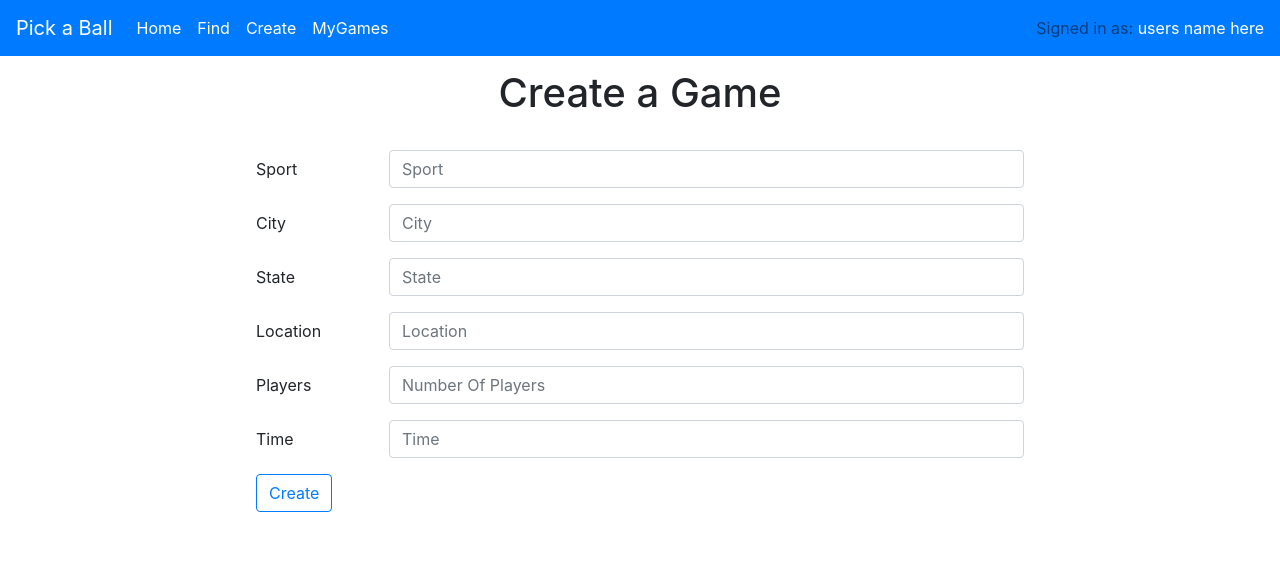
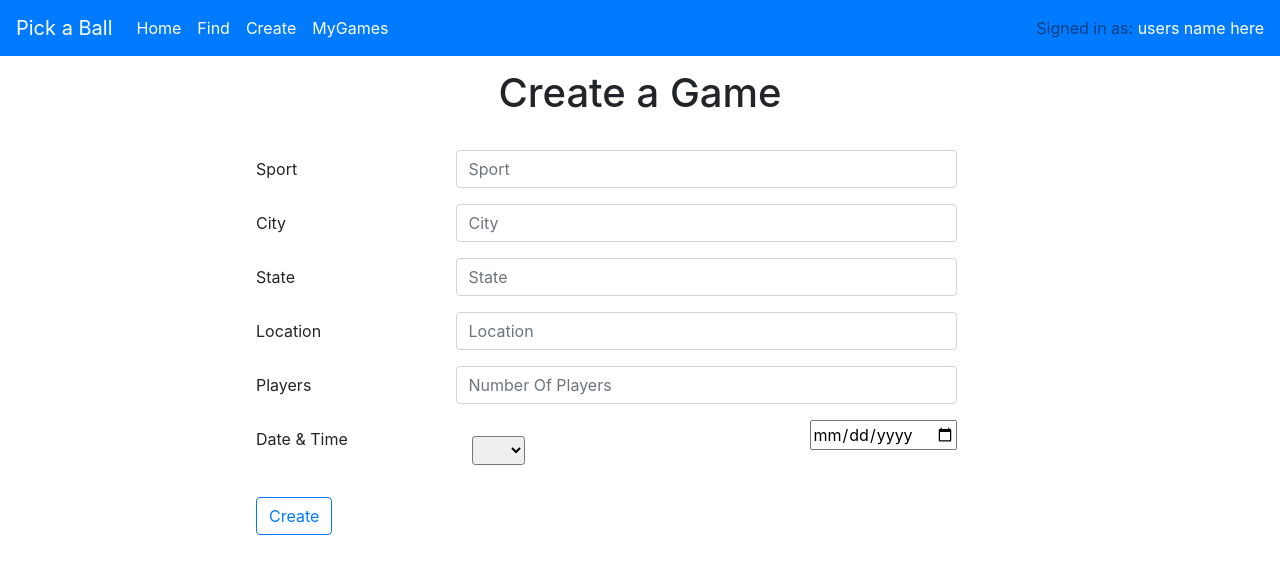
Before and after one commit to garyliggins/pick-a-ball, a React (Create React App) app in the folder client/: page /createGame in a window 1280 px wide. Shown: the top 574 px of the page. Built offline with nearby package versions, Linux system fonts and the light colour scheme.

Commit message:
Modified Create Page with working form. Need collab w/ DB to fix "date required bug" -else- working.

```diff
--- a/client/src/components/CreateComp.jsx
+++ b/client/src/components/CreateComp.jsx
@@ -1,6 +1,8 @@
 import React, {useState} from "react";
 import { Form, Row, Col, InputGroup, Button } from "react-bootstrap";
 import NavbarComp from "./NavbarComp";
+import {Link, navigate} from '@reach/router';
+import axios from 'axios';
 
 const CreateComp = () => {
 
@@ -11,6 +13,8 @@ const [state, setState] = useState("");
 const [location, setLocation] = useState("");
 const [players, setPlayers] = useState("");
 const [time, setTime] = useState("");
+const [date, setDate] = useState("");
+const [errors, setErrors] = useState("");
 
 const addGame = (e) => {
   e.preventDefault();
@@ -34,8 +38,8 @@ const addGame = (e) => {
                   }
                   else {
                       setGame(res.data);
-                      console.log(deviation);
-                      navigate(`/api/games/${res.data._id}`)
+                      console.log(game);
+                      navigate(`/`)
                       console.log(res.data);
                   }
               })
@@ -53,59 +57,68 @@ const addGame = (e) => {
         <Form onSubmit={addGame}>
             {/* sport */}
           <Form.Group as={Row}>
-            <Form.Label column sm="2">
+            <Form.Label column sm="3">
               Sport
             </Form.Label>
-            <Col sm="10">
+            <Col sm="8">
             <Form.Control size="md" type="text" placeholder="Sport" onChange={(e) => setSport(e.target.value)}/>
             </Col>
           </Form.Group>
           {/* City */}
           <Form.Group as={Row}>
-            <Form.Label column sm="2">
+            <Form.Label column sm="3">
               City
             </Form.Label>
-            <Col sm="10">
+            <Col sm="8">
             <Form.Control size="md" type="text" placeholder="City" onChange={(e) => setCity(e.target.value)}/>
             </Col>
           </Form.Group>
           {/* State */}
           <Form.Group as={Row}>
-            <Form.Label column sm="2">
+            <Form.Label column sm="3">
               State
             </Form.Label>
-            <Col sm="10">
-            <Form.Control size="md" type="text" placeholder="State" />
+            <Col sm="8">
+            <Form.Control size="md" type="text" placeholder="State" onChange={(e) => setState(e.target.value)}/>
             </Col>
           </Form.Group>
           {/* Location */}
           <Form.Group as={Row}>
-            <Form.Label column sm="2">
+            <Form.Label column sm="3">
               Location
             </Form.Label>
-            <Col sm="10">
-            <Form.Control size="md" type="text" placeholder="Location" />
+            <Col sm="8">
+            <Form.Control size="md" type="text" placeholder="Location" onChange={(e) => setLocation(e.target.value)}/>
             </Col>
           </Form.Group>
           {/* players */}
           <Form.Group as={Row}>
-            <Form.Label column sm="2">
+            <Form.Label column sm="3">
               Players
             </Form.Label>
-            <Col sm="10">
-            <Form.Control size="md" type="text" placeholder="Number Of Players" />
+            <Col sm="8">
+            <Form.Control size="md" type="text" placeholder="Number Of Players" onChange={(e) => setPlayers(e.target.value)}/>
             </Col>
           </Form.Group>
           {/* Time */}
+
           <Form.Group as={Row}>
-            <Form.Label column sm="2">
-              Time
+            <Form.Label column sm="3">
+              Date & Time
             </Form.Label>
-            <Col sm="10">
-            <Form.Control size="md" type="text" placeholder="Time" />
+            <Col sm="8">
+            <select className="btn-sm mr-auto  m-3 " id="phaseSelection" onChange={(e) => setTime(e.target.value)}>
+              <option></option>
+              <option>10</option>
+              <option>12</option>
+              <option>14</option>
+              <option>16</option>
+              <option>18</option>
+            </select>
+            <input type="date" format="mm-dd-yyyy" className="order-2 mr-auto ml-3 d-inline float-right" onChange={(e) => setDate(e.target.value)} />
             </Col>
           </Form.Group>
-          <Button variant="outline-primary">Create</Button>{' '}
+          <Button type="submit" variant="outline-primary">Create</Button>{' '}
         </Form>
       </div>
     </div>
```
Also changed, not shown: 1 other file (tests, documents, lock files or other folders).
